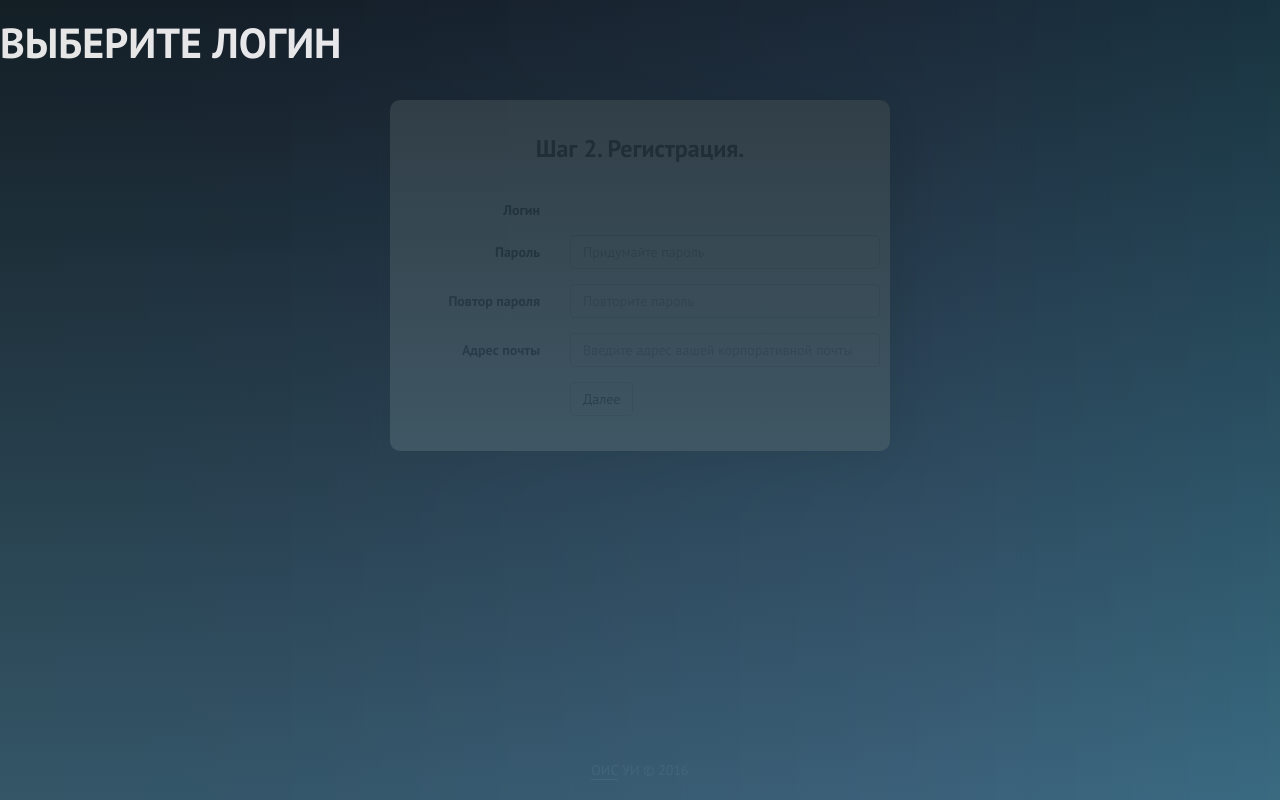
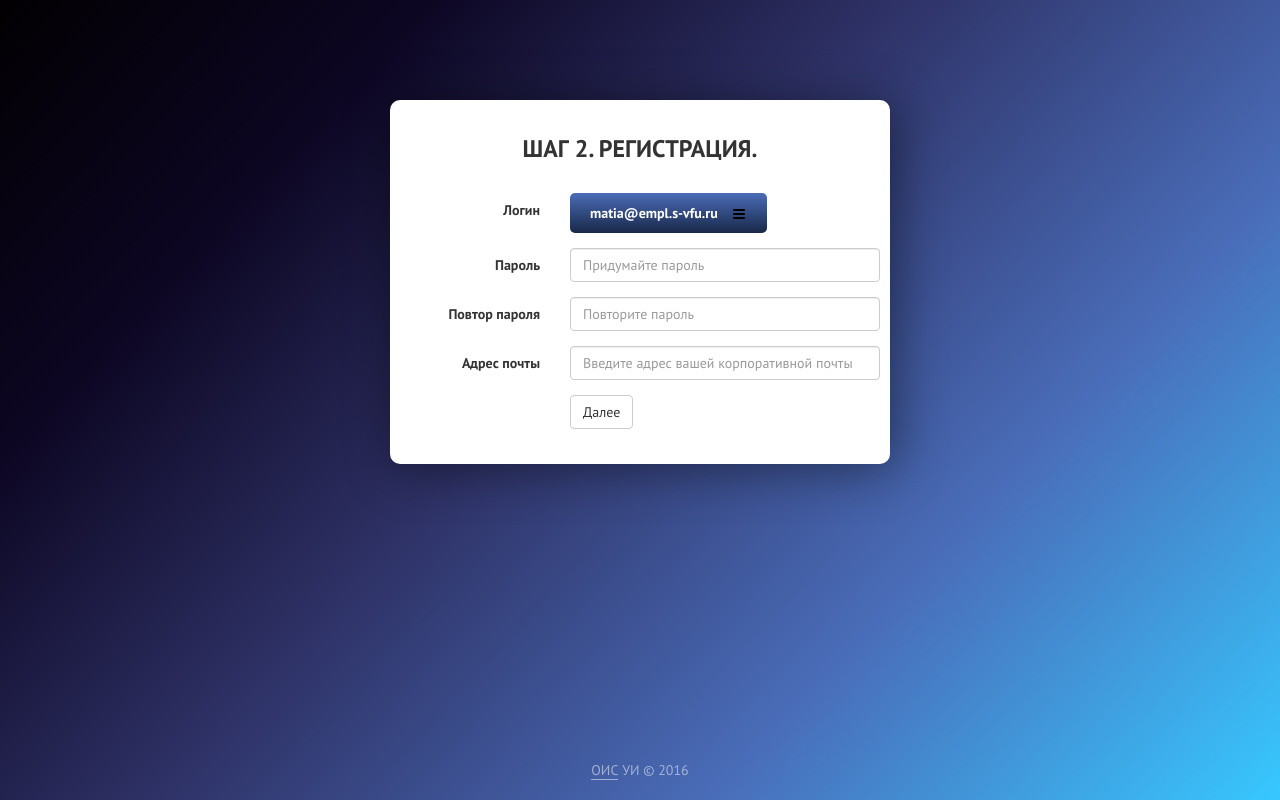
Before and after one commit to savvinovan/adsotr, a Yii app: template views/site/step2.php in a window 1280 px wide. Run offline with PHP 8.4 and a stand-in for Yii, Linux system fonts and the light colour scheme; the template is opened without the code that fills it, so the values that code supplies are empty; some libraries are stand-ins or nearby versions.

Commit message:
popup designing

```diff
--- a/dev/stylus/style.styl
+++ b/dev/stylus/style.styl
@@ -3,7 +3,9 @@
 
 body
     //background linear-gradient(to right bottom, #24C6DC,#514A9D)
-    background linear-gradient(133deg,#020002 0,#0c0622 21%,#2e3165 44%,#4a6db9 72%,#37c8ff 100%)
+    position static
+    min-height 100vh
+    background linear-gradient(133deg, #020002 0%, #0c0622 21%, #2e3165 44%, #4a6db9 72%, #37c8ff 100%)
 .step1-bg__div
     height 100vh
     width 100%
@@ -71,7 +73,7 @@ input
 input.logonname + img + span, input.logonname + img
     cursor pointer
 
-.step1-submit__button
+.step1-submit__button, .step1-submit__button:visited
     background linear-gradient(#4b6cb7, #182848)
     text-transform uppercase
     font-weight 700
@@ -80,7 +82,7 @@ input.logonname + img + span, input.logonname + img
     font-size 1em
     padding 10px 16px
 
-.step1-submit__button:hover
+.step1-submit__button:hover, .step1-submit__button:active
     padding-top 12px
     line-height 18px
     color #fff
@@ -120,9 +122,9 @@ input.logonname + img + span, input.logonname + img
 .copy a:hover, .copy a:active
     border-bottom none
     text-decoration none
-//
+///////////////////////////////////////
 //        STEP 2
-//
+/////////////////////////////////////
 .login-choose-popup__div
     position fixed
     top 0
@@ -132,10 +134,59 @@ input.logonname + img + span, input.logonname + img
     background linear-gradient(#16222A,#3A6073)
     width 100%
     height 100vh
-    opacity 0.9
+    opacity 0.99
+    transition all 0.4s
+    animation all 0.4s
+.login-choose-popup-hide__div
+    opacity 0
+    z-index 100
+    transition all 0.4s
+    animation all 0.4s
 .login-choose-popup-center__div
     display table
+    text-align center
+    width 100%
+    position absolute
+    top 100px
 .login-choose-popup-title__h2
     font-family "PT Sans"
     font-size 3em
     font-weight 700
+.login-choose-popup-list__div
+    width 400px
+    position absolute
+    left 50%
+    margin-left -200px
+h3
+    text-transform uppercase
+.login-select-button__div
+    height 20px
+    display table
+    border-radius 5px
+    padding 10px 20px
+    background linear-gradient(#4b6cb7,#182848)
+    color #fff
+    cursor pointer
+    font-weight 700
+.login-select-button__div:hover
+    height 20px
+    display table
+    border-radius 5px
+    padding 10px 20px
+    background linear-gradient(#182848,#4b6cb7)
+    color #fff
+    cursor pointer
+    font-weight 700
+.login-select-icon__img
+    padding 0
+    margin 0
+    margin-top -2px
+    margin-left 10px
+.col1-popup-list__div
+    display table
+    text-align left
+.col1-popup-list__div span
+    margin-left 10px
+    font-size 1.4em
+    font-weight 700
+    font-family "PT Sans"
--- a/views/site/step2.php
+++ b/views/site/step2.php
@@ -6,12 +6,30 @@ use yii\helpers\Html;
 
 $this->title = 'Регистрация сотрудников в WiFi';
 ?>
-<div class="step2-popup-static__div" id="step2-popup" onclick="HidePopup()">
+<div class="login-choose-popup-hide__div" id="step2-popup" onclick="HidePopup()">
   <div class="login-choose-popup__div" onclick="HidePopup()">
     <div class="login-choose-popup-center__div">
       <h2 class="login-choose-popup-title__h2">
         ВЫБЕРИТЕ ЛОГИН
       </h2>
+      <div class="login-choose-popup-list__div">
+        <?php foreach($logins as $row) { ?>
+          <?php $i++ ?>
+          <div class="col1-popup-list__div">
+            <?php if ($i<=4) { ?>
+              <?php if($row['isAvailable']) { ?>
+                <?php echo Html::img('@web/img/available-icon.png') ?>
+              <?php } else { ?>
+                <?php echo Html::img('@web/img/not-available-icon.png') ?>
+              <?php } ?>
+              <span><?=$row['Name']?>@empl.s-vfu.ru</span>
+            <?php } ?>
+          </div>
+
+
+
+        <?php } ?>
+      </div>
     </div>
   </div>
 </div>
@@ -21,20 +39,14 @@ $this->title = 'Регистрация сотрудников в WiFi';
       <h3 class="registration-title__h3">Шаг 2. Регистрация.</h3>
     </div>
     <div class="form-group">
-      <label for="password" class="col-sm-4 control-label" onclick="ShowPopup();">Логин</label>
+      <label for="" class="col-sm-4 control-label">Логин</label>
       <div class="col-sm-8">
-          <?php foreach($logins as $row) { ?>
-            <label class="login-select__label">
-                <?php if($row['isAvailable']) { ?>
-                    <input type="radio" name="logonname" id="logonname-<?=$row['Name']?>" class='logonname' value="<?=$row['Name']?>">
-                    <?php echo Html::img('@web/img/knob/Knob Valid Green.png') ?>
-                <?php } else { ?>
-                <?php echo Html::img('@web/img/knob/Knob Cancel.png') ?>
-                <?php } ?> <span><?=$row['Name']?></span>
-            </label>
-          <?php } ?>
+          <div class="login-select-button__div"  onclick="ShowPopup();">
+            matia@empl.s-vfu.ru <?php echo Html::img('@web/img/navigation-icon.png', ["class"=>"login-select-icon__img"]) ?>
+            <input type="hidden" name="login" value="yoyoyo">
+          </div>
       </div>
-</div>
+    </div>
    <div class="form-group">
       <label for="password" class="col-sm-4 control-label">Пароль</label>
       <div class="col-sm-8">
@@ -66,10 +78,10 @@ $this->title = 'Регистрация сотрудников в WiFi';
 </div>
 <script type="text/javascript">
   function HidePopup(){
-    $( "#step2-popup" ).hide("slow");
+    $( "#step2-popup" ).attr("class", "login-choose-popup-hide__div");
   };
   function ShowPopup(){
-    $( "#step2-popup" ).show("slow");
+    $( "#step2-popup" ).attr("class", "login-choose-popup__div");
   };
 
 </script>
```
Also changed, not shown: web/css/style.css (+1 -1 lines), web/img/available-icon.png (added), web/img/navigation-icon.png (added), web/img/not-available-icon.png (added).
